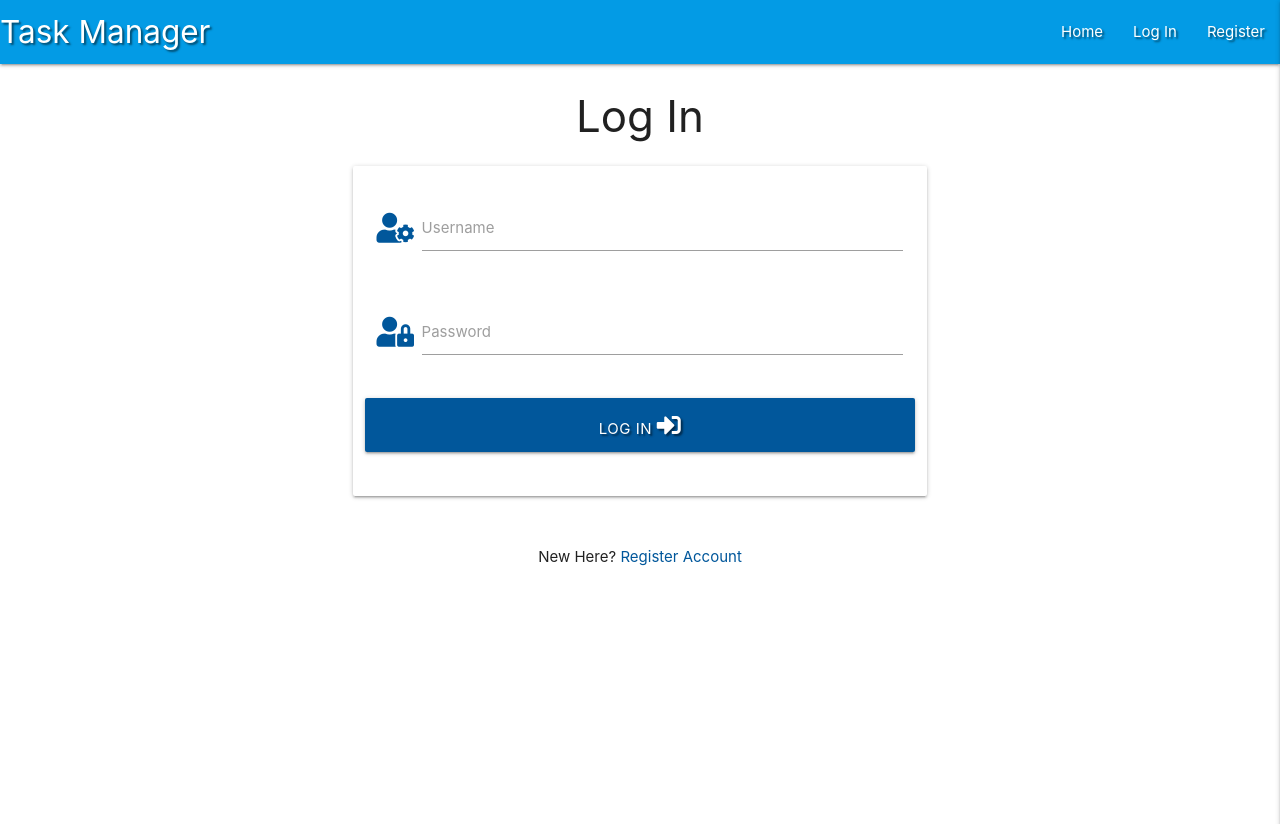
After one commit to Tattered75/mini_project, a Flask app: page /login in a window 1280 px wide. The commit adds this page. Shown: the top 824 px of the page. Run offline with Flask 2, Linux system fonts and the light colour scheme; some libraries are stand-ins or nearby versions.

Commit message:
Added Login functionality

```diff
--- a/templates/base.html
+++ b/templates/base.html
@@ -13,33 +13,43 @@
 </head>
 <body>
 <header>
-    <!------top navbar--->
-    <nav>
-        <nav class="nav-extended text-shadow light-blue darken-1"></nav>
+        <!-- top navbar -->
+		<nav class="nav-extended text-shadow light-blue darken-1">
 			<div class="nav-wrapper">
-            <a href="{{url_for(get_tasks)}}" class="brand-logo">Task Manager</a>
+				<a href="{{ url_for('get_tasks') }}" class="brand-logo">Task Manager</a>
 				<a href="#" data-target="mobile-demo" class="sidenav-trigger right"><i class="fas fa-bars"></i></a>
 				<ul class="right hide-on-med-and-down">
-                <li><a href="#">Home</a></li>
-                <li><a href="#">Profile</a></li>
-                <li><a href="#">New Task</a></li>
-                <li><a href="#">Manage Categories</a></li>
-                <li><a href="#">Log Out</a></li>
-                <li><a href="#">Log In</a></li>
-                <li><a href="{{url_for('register')}}">Register</a></li>
+					<li><a href="{{ url_for('get_tasks') }}">Home</a></li>
+                    {% if session.user %}
+                        <li><a href="{{ url_for('profile', username=session['user']) }}">Profile</a></li>
+                        <li><a href="{{ url_for('add_task') }}">New Task</a></li>
+                        {% if session.user|lower == "admin"|lower %}
+                            <li><a href="{{ url_for('get_categories') }}">Manage Categories</a></li>
+                        {% endif %}
+                        <li><a href="{{ url_for('logout') }}">Log Out</a></li>
+                    {% else %}
+                        <li><a href="{{ url_for('login') }}">Log In</a></li>
+                        <li><a href="{{ url_for('register') }}">Register</a></li>
+                    {% endif %}
 				</ul>
 			</div>
 		</nav>
-<!------mobile side navbar--->
+
+        <!-- mobile sidenav -->
 		<ul class="sidenav" id="mobile-demo">
-        <li><h4 class="center-align light-blue-text text-darken-4">Task Manager</h4></li>
-        <li><a href="#">Home</a></li>
-        <li><a href="#">Profile</a></li>
-        <li><a href="#">New Task</a></li>
-        <li><a href="#">Manage Categories</a></li>
-        <li><a href="#">Log Out</a></li>
-        <li><a href="#">Log In</a></li>
-        <li><a href="{{url_for('register')}}">Register</a></li>
+            <li><h4 class="center-align light-blue-text text-darken 4">Task Manager</h4></li>
+            <li><a href="{{ url_for('get_tasks') }}">Home</a></li>
+            {% if session.user %}
+                <li><a href="{{ url_for('profile', username=session['user']) }}">Profile</a></li>
+                <li><a href="{{ url_for('add_task') }}">New Task</a></li>
+                {% if session.user|lower == "admin"|lower %}
+                    <li><a href="{{ url_for('get_categories') }}">Manage Categories</a></li>
+                {% endif %}
+                <li><a href="{{ url_for('logout') }}">Log Out</a></li>
+            {% else %}
+                <li><a href="{{ url_for('login') }}">Log In</a></li>
+                <li><a href="{{ url_for('register') }}">Register</a></li>
+            {% endif %}
 		</ul>
 	</header>
 
@@ -60,6 +70,7 @@
         {% block content %}
         {% endblock %}
     </main>
+
     <script src="https://code.jquery.com/jquery-3.5.1.min.js"
         integrity="sha256-9/aliU8dGd2tb6OSsuzixeV4y/faTqgFtohetphbbj0=" crossorigin="anonymous"></script>
     <script src="https://cdnjs.cloudflare.com/ajax/libs/materialize/1.0.0/js/materialize.min.js"></script>
--- /dev/null
+++ b/templates/login.html
@@ -0,0 +1,46 @@
+{% extends "base.html" %}
+{% block content %}
+
+    <h3 class="center-align">Log In</h3>
+
+    <div class="row">
+        <form class="col s12 m8 offset-m2" method="POST" action="{{ url_for('login') }}">
+            <div class="card-panel">
+                <!-- username -->
+                <div class="row">
+					<div class="input-field col s12">
+						<i class="fas fa-user-cog prefix light-blue-text text-darken-4"></i>
+						<input id="username" name="username" type="text" minlength="5"
+                            maxlength="15" pattern="^[a-zA-Z0-9]{5,15}$" class="validate" required>
+						<label for="username">Username</label>
+					</div>
+                </div>
+                <!-- passowrd -->
+                <div class="row">
+                    <div class="input-field col s12">
+						<i class="fas fa-user-lock prefix light-blue-text text-darken-4"></i>
+                        <input id="password" name="password" type="password" minlength="5"
+                            maxlength="15" pattern="^[a-zA-Z0-9]{5,15}$" class="validate" required>
+                        <label for="password">Password</label>
+                    </div>
+                </div>
+                <!-- login -->
+                <div class="row">
+                    <button type="submit" class="col s12 btn-large light-blue darken-4 text-shadow">
+                        Log In <i class="fas fa-sign-in-alt"></i>
+                    </button>
+                </div>
+            </div>
+        </form>
+    </div>
+
+    <div class="row">
+        <div class="col s12">
+            <p class="center-align">
+                New Here?
+                <a href="{{ url_for('register') }}" class="light-blue-text text-darken-4">Register Account</a>
+            </p>
+        </div>
+    </div>
+
+{% endblock %}
```
Lines whose indentation alone changed are shown as unchanged.
